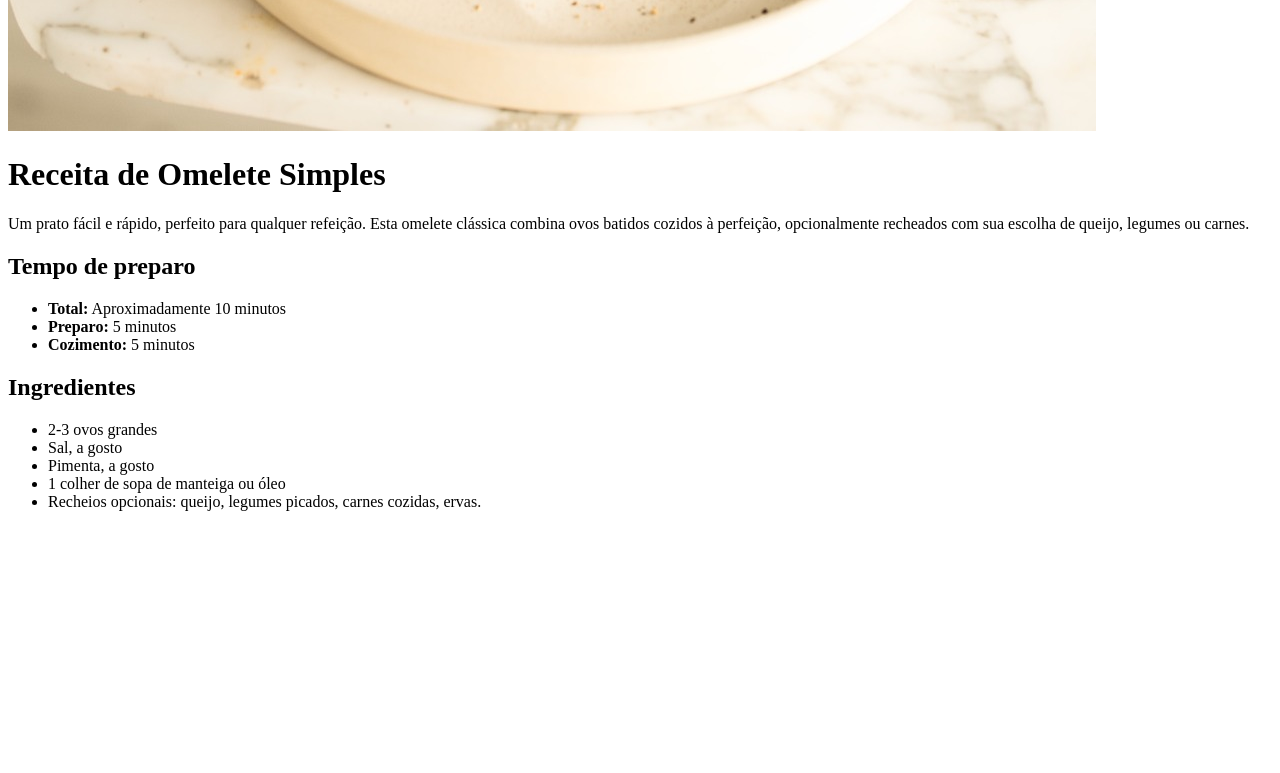
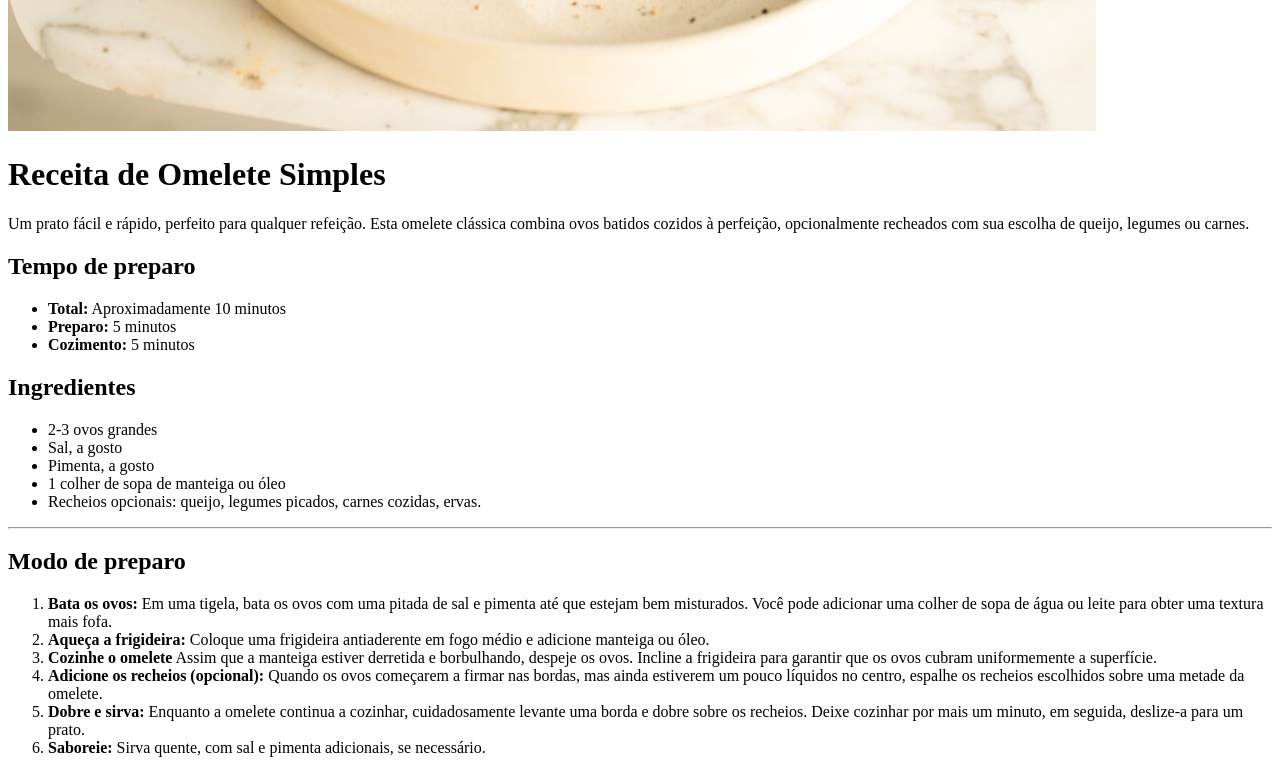
Before and after one commit to VictorRaphael14/Receitas, a plain HTML site: page index.html in a window 1280 px wide. Shown: the part 602-1375 px from the top of the page. Before the commit the page ends 1129 px from the top, so only its background shows below. Drawn offline with Linux system fonts and the light colour scheme.

Commit message:
Quarto commit do HTML

```diff
--- a/index.html
+++ b/index.html
@@ -36,6 +36,32 @@
                 <li>Recheios opcionais: queijo, legumes picados, carnes cozidas, ervas.</li>
             </ul>
         </div>
+
+        <hr>
+
+        <div>
+            <h2>Modo de preparo</h2>
+            <ol>
+                <li>
+                    <strong>Bata os ovos:</strong> Em uma tigela, bata os ovos com uma pitada de sal e pimenta até que estejam bem misturados. Você pode adicionar uma colher de sopa de água ou leite para obter uma textura mais fofa.
+                </li>
+                <li>
+                    <strong>Aqueça a frigideira:</strong> Coloque uma frigideira antiaderente em fogo médio e adicione manteiga ou óleo.
+                </li>
+                <li>
+                    <strong>Cozinhe o omelete</strong> Assim que a manteiga estiver derretida e borbulhando, despeje os ovos. Incline a frigideira para garantir que os ovos cubram uniformemente a superfície.
+                </li>
+                <li>
+                    <strong>Adicione os recheios (opcional):</strong> Quando os ovos começarem a firmar nas bordas, mas ainda estiverem um pouco líquidos no centro, espalhe os recheios escolhidos sobre uma metade da omelete.
+                </li>
+                <li>
+                    <strong>Dobre e sirva:</strong> Enquanto a omelete continua a cozinhar, cuidadosamente levante uma borda e dobre sobre os recheios. Deixe cozinhar por mais um minuto, em seguida, deslize-a para um prato.
+                </li>
+                <li>
+                    <strong>Saboreie:</strong> Sirva quente, com sal e pimenta adicionais, se necessário.
+                </li>
+            </ol>
+        </div>
     </div>
 </body>
 </html>
```
